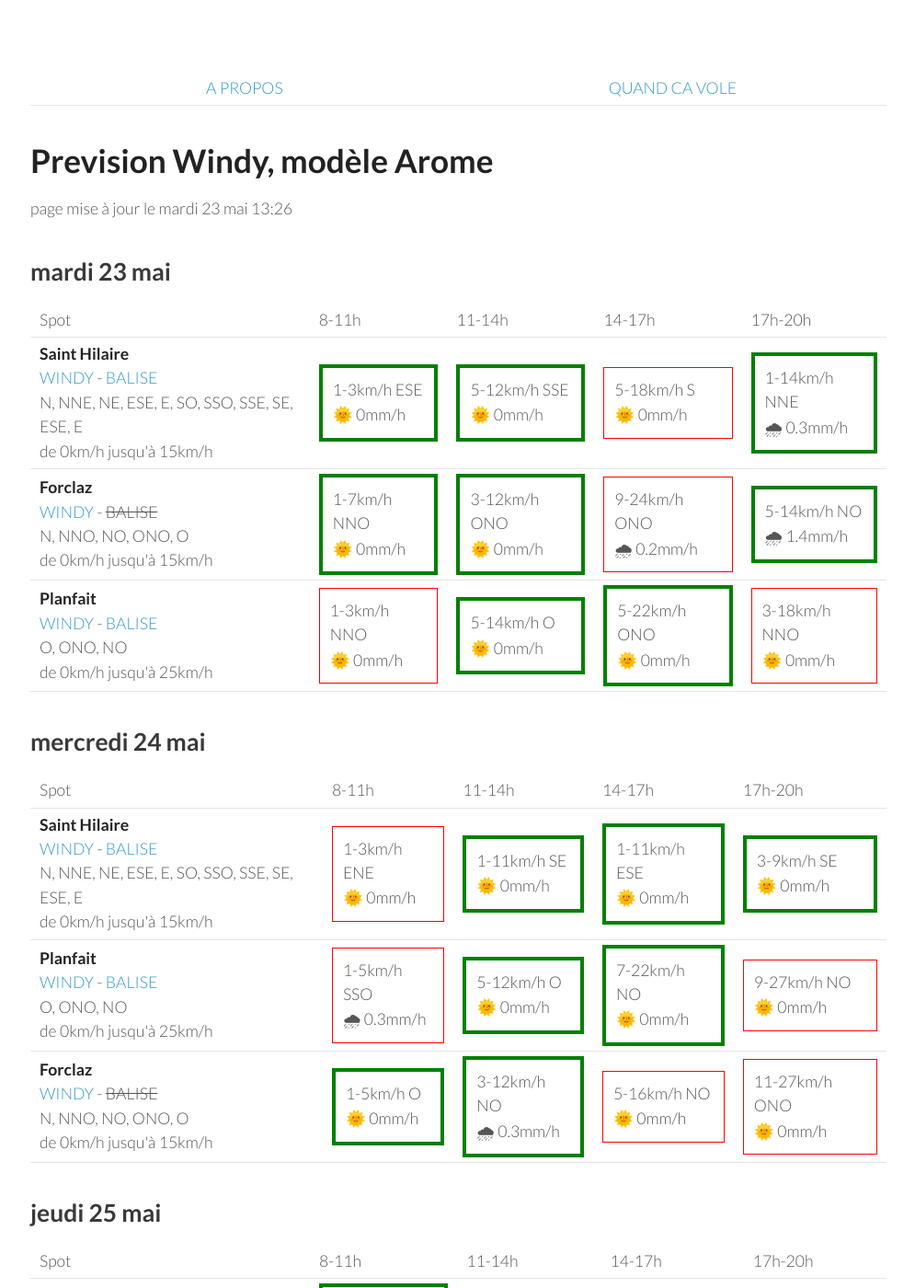
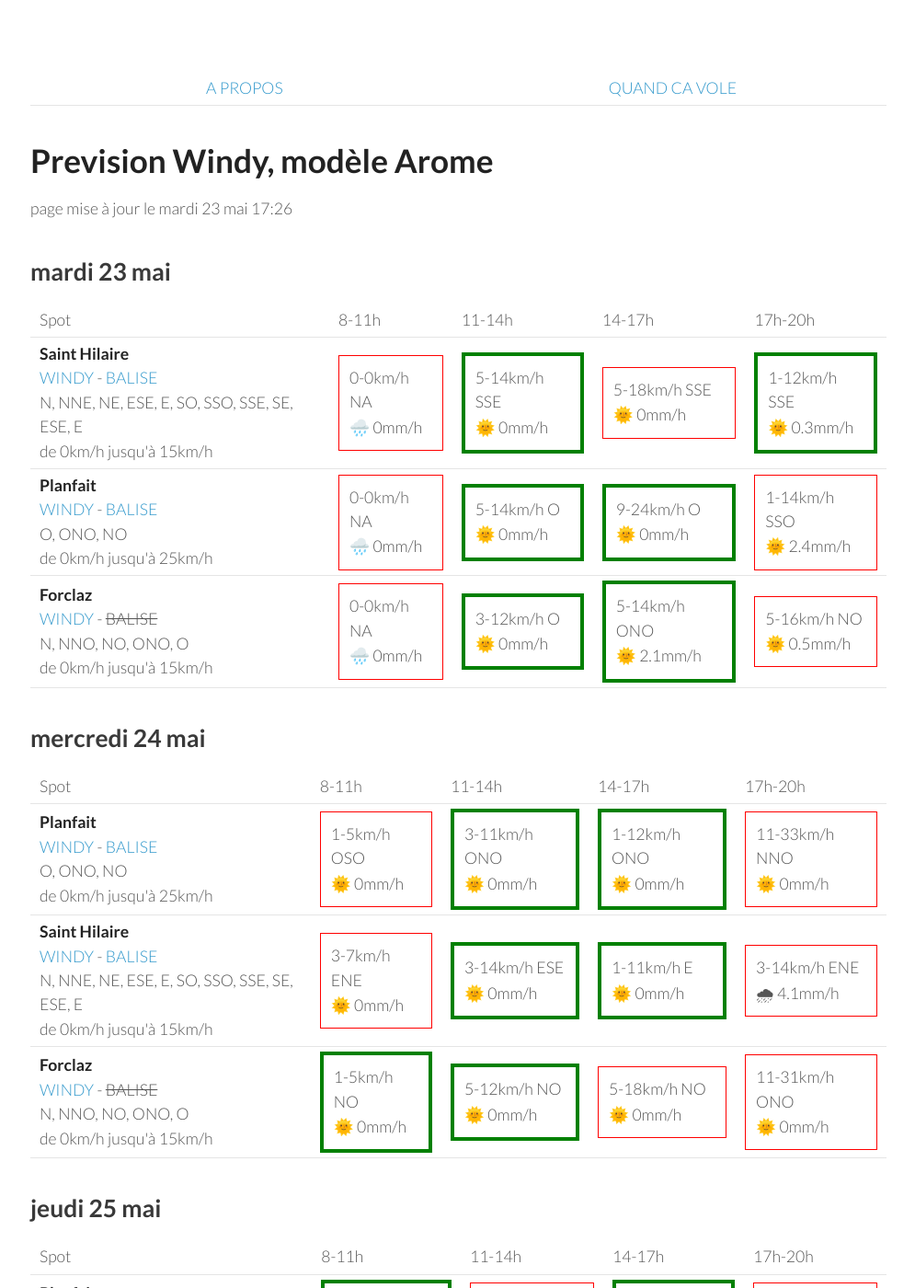
Before and after one commit to parapente-dans-le-nord/parapente-dans-le-nord.github.io, a Jekyll site: the page built from alpes_nord.markdown, in a window 1280 px wide and 1400 px high. Shown: the whole window at 92% size, without its empty margins (25-1020 px from the left). Built offline with Jekyll 4.4.1, drawn with Linux system fonts in a browser that asks for light colours; some of the changed text lies outside the part shown.

Commit message:
update index.markdown

```diff
--- a/alpes_nord.markdown
+++ b/alpes_nord.markdown
@@ -7,7 +7,7 @@ title:  "Tous les spots"
 {: .links}
 
 # Prevision Windy, modèle Arome
-page mise à jour le mardi 23 mai 13:26
+page mise à jour le mardi 23 mai 17:26
 
 ## mardi 23 mai
 
@@ -24,31 +24,28 @@ page mise à jour le mardi 23 mai 13:26
 <tr>
         <td><strong>Saint Hilaire</strong><br><a href="https://windy.com/45.307/5.888?45.087,5.889,9,m:eUFagkX">WINDY</a> - <span class=""><a href="http://www.balisemeteo.com/balise.php?idBalise=61">BALISE</a> </span><br> <span class="vent-favorable">N, NNE, NE, ESE, E, SO, SSO, SSE, SE, ESE, E</span><br><span class="force-vent">de 0km/h jusqu'à 15km/h</span> </td>
 
-            <td><div class="flyable"><p>1-3km/h ESE</p><p>🌞 0mm/h</p></div></td>
-            <td><div class="flyable"><p>5-12km/h SSE</p><p>🌞 0mm/h</p></div></td>
-            <td><div class="not-flyable"><p>5-18km/h S</p><p>🌞 0mm/h</p></div></td>
-            <td><div class="flyable"><p>1-14km/h NNE</p><p>🌧 0.3mm/h</p></div></td>
+            <td><div class="not-flyable"><p>0-0km/h NA</p><p>🌧️ 0mm/h</p></div></td>
+            <td><div class="flyable"><p>5-14km/h SSE</p><p>🌞 0mm/h</p></div></td>
+            <td><div class="not-flyable"><p>5-18km/h SSE</p><p>🌞 0mm/h</p></div></td>
+            <td><div class="flyable"><p>1-12km/h SSE</p><p>🌞 0.3mm/h</p></div></td>
 
+    </tr>
+<tr>
+        <td><strong>Planfait</strong><br><a href="https://windy.com/45.853/6.223?45.415,6.223,8">WINDY</a> - <span class=""><a href="https://www.openwindmap.org/PP496">BALISE</a> </span><br> <span class="vent-favorable">O, ONO, NO</span><br><span class="force-vent">de 0km/h jusqu'à 25km/h</span> </td>
+
+            <td><div class="not-flyable"><p>0-0km/h NA</p><p>🌧️ 0mm/h</p></div></td>
+            <td><div class="flyable"><p>5-14km/h O</p><p>🌞 0mm/h</p></div></td>
+            <td><div class="flyable"><p>9-24km/h O</p><p>🌞 0mm/h</p></div></td>
+            <td><div class="not-flyable"><p>1-14km/h SSO</p><p>🌞 2.4mm/h</p></div></td>
 
     </tr>
 <tr>
         <td><strong>Forclaz</strong><br><a href="https://windy.com/45.814/6.247?45.375,6.246,8,m:eVwaglz">WINDY</a> - <span class="no-balise"> BALISE </span><br> <span class="vent-favorable">N, NNO, NO, ONO, O</span><br><span class="force-vent">de 0km/h jusqu'à 15km/h</span> </td>
 
-            <td><div class="flyable"><p>1-7km/h NNO</p><p>🌞 0mm/h</p></div></td>
-            <td><div class="flyable"><p>3-12km/h ONO</p><p>🌞 0mm/h</p></div></td>
-            <td><div class="not-flyable"><p>9-24km/h ONO</p><p>🌧 0.2mm/h</p></div></td>
-            <td><div class="flyable"><p>5-14km/h NO</p><p>🌧 1.4mm/h</p></div></td>
-
-
-    </tr>
-<tr>
-        <td><strong>Planfait</strong><br><a href="https://windy.com/45.853/6.223?45.415,6.223,8">WINDY</a> - <span class=""><a href="https://www.openwindmap.org/PP496">BALISE</a> </span><br> <span class="vent-favorable">O, ONO, NO</span><br><span class="force-vent">de 0km/h jusqu'à 25km/h</span> </td>
-
-            <td><div class="not-flyable"><p>1-3km/h NNO</p><p>🌞 0mm/h</p></div></td>
-            <td><div class="flyable"><p>5-14km/h O</p><p>🌞 0mm/h</p></div></td>
-            <td><div class="flyable"><p>5-22km/h ONO</p><p>🌞 0mm/h</p></div></td>
-            <td><div class="not-flyable"><p>3-18km/h NNO</p><p>🌞 0mm/h</p></div></td>
-
+            <td><div class="not-flyable"><p>0-0km/h NA</p><p>🌧️ 0mm/h</p></div></td>
+            <td><div class="flyable"><p>3-12km/h O</p><p>🌞 0mm/h</p></div></td>
+            <td><div class="flyable"><p>5-14km/h ONO</p><p>🌞 2.1mm/h</p></div></td>
+            <td><div class="not-flyable"><p>5-16km/h NO</p><p>🌞 0.5mm/h</p></div></td>
 
     </tr>
 
@@ -68,32 +65,32 @@ page mise à jour le mardi 23 mai 13:26
       <td>17h-20h</td>
     </tr>
 <tr>
-        <td><strong>Saint Hilaire</strong><br><a href="https://windy.com/45.307/5.888?45.087,5.889,9,m:eUFagkX">WINDY</a> - <span class=""><a href="http://www.balisemeteo.com/balise.php?idBalise=61">BALISE</a> </span><br> <span class="vent-favorable">N, NNE, NE, ESE, E, SO, SSO, SSE, SE, ESE, E</span><br><span class="force-vent">de 0km/h jusqu'à 15km/h</span> </td>
+        <td><strong>Planfait</strong><br><a href="https://windy.com/45.853/6.223?45.415,6.223,8">WINDY</a> - <span class=""><a href="https://www.openwindmap.org/PP496">BALISE</a> </span><br> <span class="vent-favorable">O, ONO, NO</span><br><span class="force-vent">de 0km/h jusqu'à 25km/h</span> </td>
 
-            <td><div class="not-flyable"><p>1-3km/h ENE</p><p>🌞 0mm/h</p></div></td>
-            <td><div class="flyable"><p>1-11km/h SE</p><p>🌞 0mm/h</p></div></td>
-            <td><div class="flyable"><p>1-11km/h ESE</p><p>🌞 0mm/h</p></div></td>
-            <td><div class="flyable"><p>3-9km/h SE</p><p>🌞 0mm/h</p></div></td>
+            <td><div class="not-flyable"><p>1-5km/h OSO</p><p>🌞 0mm/h</p></div></td>
+            <td><div class="flyable"><p>3-11km/h ONO</p><p>🌞 0mm/h</p></div></td>
+            <td><div class="flyable"><p>1-12km/h ONO</p><p>🌞 0mm/h</p></div></td>
+            <td><div class="not-flyable"><p>11-33km/h NNO</p><p>🌞 0mm/h</p></div></td>
 
 
     </tr>
 <tr>
-        <td><strong>Planfait</strong><br><a href="https://windy.com/45.853/6.223?45.415,6.223,8">WINDY</a> - <span class=""><a href="https://www.openwindmap.org/PP496">BALISE</a> </span><br> <span class="vent-favorable">O, ONO, NO</span><br><span class="force-vent">de 0km/h jusqu'à 25km/h</span> </td>
+        <td><strong>Saint Hilaire</strong><br><a href="https://windy.com/45.307/5.888?45.087,5.889,9,m:eUFagkX">WINDY</a> - <span class=""><a href="http://www.balisemeteo.com/balise.php?idBalise=61">BALISE</a> </span><br> <span class="vent-favorable">N, NNE, NE, ESE, E, SO, SSO, SSE, SE, ESE, E</span><br><span class="force-vent">de 0km/h jusqu'à 15km/h</span> </td>
 
-            <td><div class="not-flyable"><p>1-5km/h SSO</p><p>🌧 0.3mm/h</p></div></td>
-            <td><div class="flyable"><p>5-12km/h O</p><p>🌞 0mm/h</p></div></td>
-            <td><div class="flyable"><p>7-22km/h NO</p><p>🌞 0mm/h</p></div></td>
-            <td><div class="not-flyable"><p>9-27km/h NO</p><p>🌞 0mm/h</p></div></td>
+            <td><div class="not-flyable"><p>3-7km/h ENE</p><p>🌞 0mm/h</p></div></td>
+            <td><div class="flyable"><p>3-14km/h ESE</p><p>🌞 0mm/h</p></div></td>
+            <td><div class="flyable"><p>1-11km/h E</p><p>🌞 0mm/h</p></div></td>
+            <td><div class="not-flyable"><p>3-14km/h ENE</p><p>🌧 4.1mm/h</p></div></td>
 
 
     </tr>
 <tr>
         <td><strong>Forclaz</strong><br><a href="https://windy.com/45.814/6.247?45.375,6.246,8,m:eVwaglz">WINDY</a> - <span class="no-balise"> BALISE </span><br> <span class="vent-favorable">N, NNO, NO, ONO, O</span><br><span class="force-vent">de 0km/h jusqu'à 15km/h</span> </td>
 
-            <td><div class="flyable"><p>1-5km/h O</p><p>🌞 0mm/h</p></div></td>
-            <td><div class="flyable"><p>3-12km/h NO</p><p>🌧 0.3mm/h</p></div></td>
-            <td><div class="not-flyable"><p>5-16km/h NO</p><p>🌞 0mm/h</p></div></td>
-            <td><div class="not-flyable"><p>11-27km/h ONO</p><p>🌞 0mm/h</p></div></td>
+            <td><div class="flyable"><p>1-5km/h NO</p><p>🌞 0mm/h</p></div></td>
+            <td><div class="flyable"><p>5-12km/h NO</p><p>🌞 0mm/h</p></div></td>
+            <td><div class="not-flyable"><p>5-18km/h NO</p><p>🌞 0mm/h</p></div></td>
+            <td><div class="not-flyable"><p>11-31km/h ONO</p><p>🌞 0mm/h</p></div></td>
 
 
     </tr>
@@ -116,30 +113,30 @@ page mise à jour le mardi 23 mai 13:26
 <tr>
         <td><strong>Planfait</strong><br><a href="https://windy.com/45.853/6.223?45.415,6.223,8">WINDY</a> - <span class=""><a href="https://www.openwindmap.org/PP496">BALISE</a> </span><br> <span class="vent-favorable">O, ONO, NO</span><br><span class="force-vent">de 0km/h jusqu'à 25km/h</span> </td>
 
-            <td><div class="flyable"><p>3-16km/h ONO</p><p>🌞 0mm/h</p></div></td>
-            <td><div class="flyable"><p>1-18km/h NO</p><p>🌧 0.3mm/h</p></div></td>
-            <td><div class="not-flyable"><p>7-29km/h NO</p><p>🌧 0.3mm/h</p></div></td>
-            <td><div class="not-flyable"><p>7-35km/h NO</p><p>🌧 0.2mm/h</p></div></td>
+            <td><div class="flyable"><p>3-16km/h ONO</p><p>🌧 0.3mm/h</p></div></td>
+            <td><div class="not-flyable"><p>1-20km/h NNO</p><p>🌧 2.3mm/h</p></div></td>
+            <td><div class="flyable"><p>5-25km/h NO</p><p>🌧 1.6mm/h</p></div></td>
+            <td><div class="not-flyable"><p>7-33km/h NNO</p><p>🌧 0.7mm/h</p></div></td>
 
 
     </tr>
 <tr>
         <td><strong>Saint Hilaire</strong><br><a href="https://windy.com/45.307/5.888?45.087,5.889,9,m:eUFagkX">WINDY</a> - <span class=""><a href="http://www.balisemeteo.com/balise.php?idBalise=61">BALISE</a> </span><br> <span class="vent-favorable">N, NNE, NE, ESE, E, SO, SSO, SSE, SE, ESE, E</span><br><span class="force-vent">de 0km/h jusqu'à 15km/h</span> </td>
 
-            <td><div class="not-flyable"><p>3-14km/h ONO</p><p>🌧 0.2mm/h</p></div></td>
-            <td><div class="not-flyable"><p>3-16km/h NO</p><p>🌧 0.8mm/h</p></div></td>
-            <td><div class="not-flyable"><p>3-20km/h NO</p><p>🌧 0.8mm/h</p></div></td>
-            <td><div class="not-flyable"><p>1-25km/h NNE</p><p>🌧 2mm/h</p></div></td>
+            <td><div class="not-flyable"><p>3-12km/h NO</p><p>🌧 0.6mm/h</p></div></td>
+            <td><div class="not-flyable"><p>3-16km/h NO</p><p>🌧 0.4mm/h</p></div></td>
+            <td><div class="not-flyable"><p>5-25km/h NNE</p><p>🌧 1.1mm/h</p></div></td>
+            <td><div class="not-flyable"><p>3-27km/h NNO</p><p>🌧 1.1mm/h</p></div></td>
 
 
     </tr>
 <tr>
         <td><strong>Forclaz</strong><br><a href="https://windy.com/45.814/6.247?45.375,6.246,8,m:eVwaglz">WINDY</a> - <span class="no-balise"> BALISE </span><br> <span class="vent-favorable">N, NNO, NO, ONO, O</span><br><span class="force-vent">de 0km/h jusqu'à 15km/h</span> </td>
 
-            <td><div class="not-flyable"><p>5-16km/h O</p><p>🌧 0.2mm/h</p></div></td>
-            <td><div class="not-flyable"><p>1-18km/h ONO</p><p>🌧 0.3mm/h</p></div></td>
-            <td><div class="not-flyable"><p>7-29km/h ONO</p><p>🌧 0.3mm/h</p></div></td>
-            <td><div class="not-flyable"><p>7-35km/h ONO</p><p>🌧 0.3mm/h</p></div></td>
+            <td><div class="not-flyable"><p>3-16km/h O</p><p>🌧 0.3mm/h</p></div></td>
+            <td><div class="not-flyable"><p>1-20km/h NO</p><p>🌧 2.3mm/h</p></div></td>
+            <td><div class="not-flyable"><p>5-24km/h NO</p><p>🌧 1.2mm/h</p></div></td>
+            <td><div class="not-flyable"><p>7-33km/h NNO</p><p>🌧 0.5mm/h</p></div></td>
 
 
     </tr>
@@ -163,8 +160,8 @@ page mise à jour le mardi 23 mai 13:26
         <td><strong>Planfait</strong><br><a href="https://windy.com/45.853/6.223?45.415,6.223,8">WINDY</a> - <span class=""><a href="https://www.openwindmap.org/PP496">BALISE</a> </span><br> <span class="vent-favorable">O, ONO, NO</span><br><span class="force-vent">de 0km/h jusqu'à 25km/h</span> </td>
 
             <td><div class="not-flyable"><p>1-14km/h SE</p><p>🌞 0mm/h</p></div></td>
-            <td><div class="flyable"><p>5-20km/h ONO</p><p>🌞 0mm/h</p></div></td>
-            <td><div class="not-flyable"><p>7-29km/h NO</p><p>🌧 0.2mm/h</p></div></td>
+            <td><div class="flyable"><p>5-22km/h ONO</p><p>🌞 0mm/h</p></div></td>
+            <td><div class="not-flyable"><p>7-29km/h ONO</p><p>🌞 0mm/h</p></div></td>
             <td><div class="not-flyable"><p>7-29km/h NO</p><p>🌞 0mm/h</p></div></td>
 
 
@@ -172,19 +169,19 @@ page mise à jour le mardi 23 mai 13:26
 <tr>
         <td><strong>Saint Hilaire</strong><br><a href="https://windy.com/45.307/5.888?45.087,5.889,9,m:eUFagkX">WINDY</a> - <span class=""><a href="http://www.balisemeteo.com/balise.php?idBalise=61">BALISE</a> </span><br> <span class="vent-favorable">N, NNE, NE, ESE, E, SO, SSO, SSE, SE, ESE, E</span><br><span class="force-vent">de 0km/h jusqu'à 15km/h</span> </td>
 
-            <td><div class="not-flyable"><p>1-14km/h NNO</p><p>🌞 0mm/h</p></div></td>
+            <td><div class="not-flyable"><p>1-12km/h ONO</p><p>🌞 0mm/h</p></div></td>
             <td><div class="not-flyable"><p>3-18km/h ONO</p><p>🌞 0mm/h</p></div></td>
             <td><div class="not-flyable"><p>3-24km/h ONO</p><p>🌞 0mm/h</p></div></td>
-            <td><div class="not-flyable"><p>3-29km/h N</p><p>🌞 0mm/h</p></div></td>
+            <td><div class="not-flyable"><p>3-31km/h NE</p><p>🌞 0mm/h</p></div></td>
 
 
     </tr>
 <tr>
         <td><strong>Forclaz</strong><br><a href="https://windy.com/45.814/6.247?45.375,6.246,8,m:eVwaglz">WINDY</a> - <span class="no-balise"> BALISE </span><br> <span class="vent-favorable">N, NNO, NO, ONO, O</span><br><span class="force-vent">de 0km/h jusqu'à 15km/h</span> </td>
 
-            <td><div class="not-flyable"><p>3-14km/h SE</p><p>🌞 0mm/h</p></div></td>
+            <td><div class="not-flyable"><p>3-16km/h SE</p><p>🌞 0mm/h</p></div></td>
             <td><div class="not-flyable"><p>3-20km/h ONO</p><p>🌞 0mm/h</p></div></td>
-            <td><div class="not-flyable"><p>7-29km/h NO</p><p>🌧 0.2mm/h</p></div></td>
+            <td><div class="not-flyable"><p>7-29km/h ONO</p><p>🌞 0mm/h</p></div></td>
             <td><div class="not-flyable"><p>7-29km/h NO</p><p>🌞 0mm/h</p></div></td>
 
 
```
